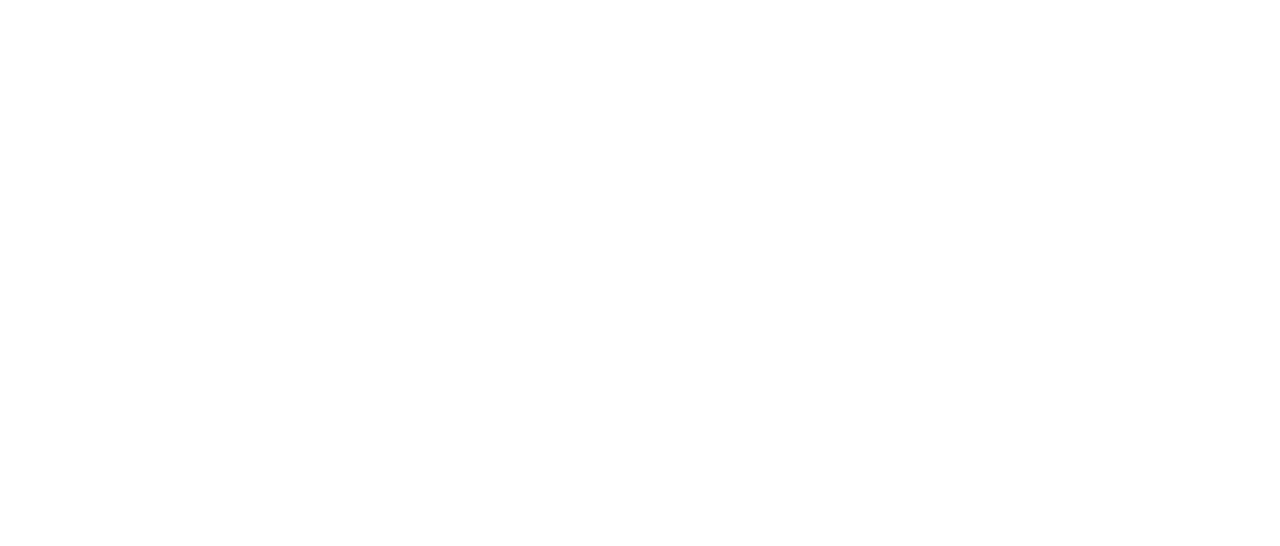
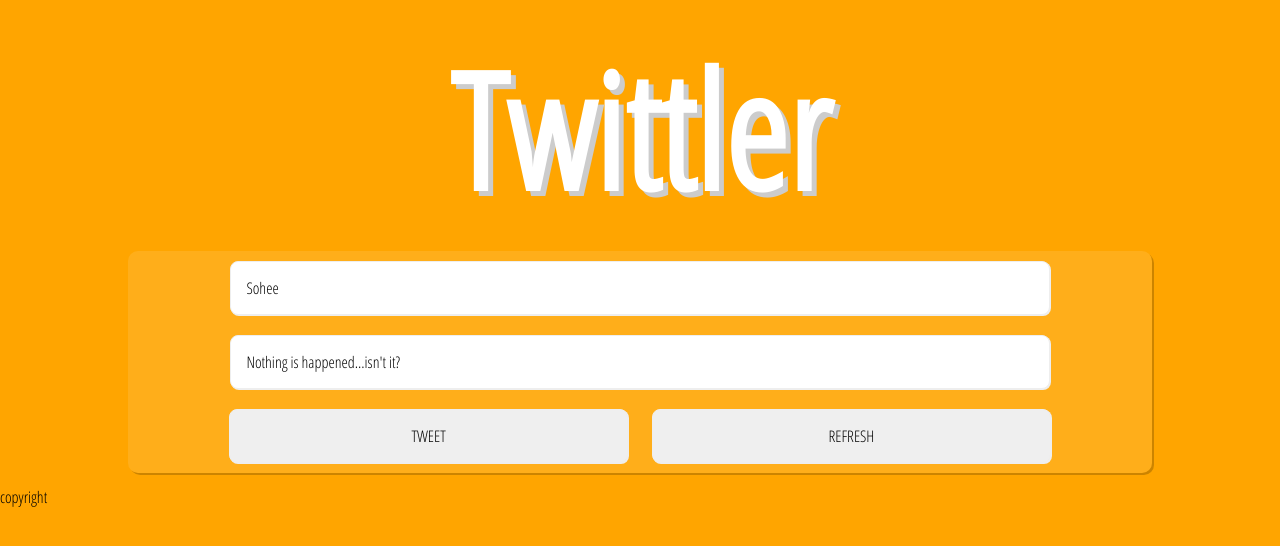
Before and after one commit to JeKim30/EX-Twittler, a plain HTML site: page index.html in a window 1280 px wide. Drawn offline with nearby package versions, Linux system fonts and the light colour scheme.

Commit message:
layout complete

```diff
--- a/index.html
+++ b/index.html
@@ -4,13 +4,28 @@
   <meta charset="UTF-8">
   <meta name="viewport" content="width=device-width, initial-scale=1.0">
   <meta http-equiv="X-UA-Compatible" content="ie=edge">
+  <link href="https://fonts.googleapis.com/css?family=Open+Sans+Condensed:300&display=swap" rel="stylesheet">
   <link rel="stylesheet" href="https://cdn.jsdelivr.net/npm/lodash@4.17.11/lodash.min.js">
   <link rel="stylesheet" href="style.css">
   <title>Twittler</title>
 </head>
 <body>
-  <header></header>
-  <section></section>
-  <footer></footer>
+  <h1 id="title">Twittler</h1>
+  <div id="wrap">
+    <header class="header">
+      <form>
+        <input type="text" placeholder="name" value="Sohee">
+        <input type="text" placeholder="message" value="Nothing is happened...isn't it?">
+        <input type="button" value="TWEET" class="iButton1">
+        <input type="button" value="REFRESH" class="iButton2">
+      </form>
+    </header>
+    <section class="section">
+      <div class="box-container"></div>
+    </section>
+  </div>
+  <footer>
+    <p>copyright</p>
+  </footer>
 </body>
 </html>
--- a/style.css
+++ b/style.css
@@ -1 +1,50 @@
 @charset "utf-8";
+/* 레이아웃 */
+* {margin: 0; padding: 0; font-family: 'Open Sans Condensed', sans-serif;}
+body {width: 100%; background: orange;}
+#title {margin-top: 20px; text-align: center; font-size: 10em; color: white; text-shadow: 5px 5px #ccc;}
+#wrap {
+  margin: 1% auto;
+  width: 80%;
+  background: rgba(255, 255, 255, 0.1);
+  border-radius: 10px;
+  box-shadow: 2px 2px rgba(0, 0, 0, 0.2);
+}
+
+/* 헤더 영역 */
+.header {text-align: center;}
+.header form {}
+.header form input {
+  box-sizing: border-box;
+  width: 80%;
+  padding: 15px;
+  margin: 10px 0;
+  border: 1px solid #eee;
+  border-radius: 8px;
+  outline: none;
+  box-shadow: 1px 1px #eee;
+  font-size: 1em;
+  font-weight: 300;
+}
+.header form .iButton1 {
+  width: 39%;
+  margin-right: 2%
+}
+.header form .iButton2 {
+  width: 39%;
+}
+.header form .iButton1:hover {
+  background: rgba(255, 255, 255 , 0.8);
+}
+.header form .iButton2:active {
+  background: rgba(255, 255, 255, 0.7);
+}
+.header form .iButton1:hover {
+  background: rgba(255, 255, 255 , 0.8);
+}
+.header form .iButton2:active {
+  background: rgba(255, 255, 255, 0.7);
+}
+
+/* 섹션 영역 */
+.section {text-align: center;}
```
Also changed, not shown: 1 other file.
